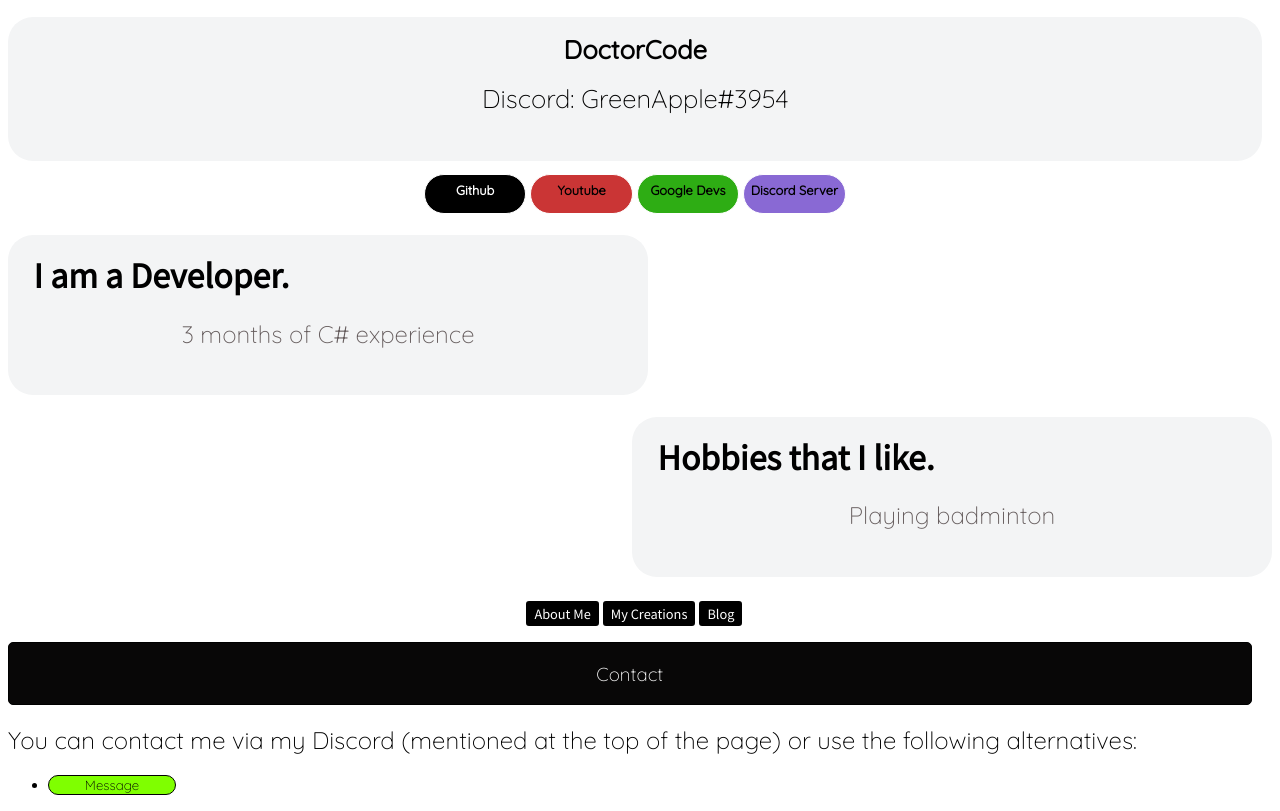
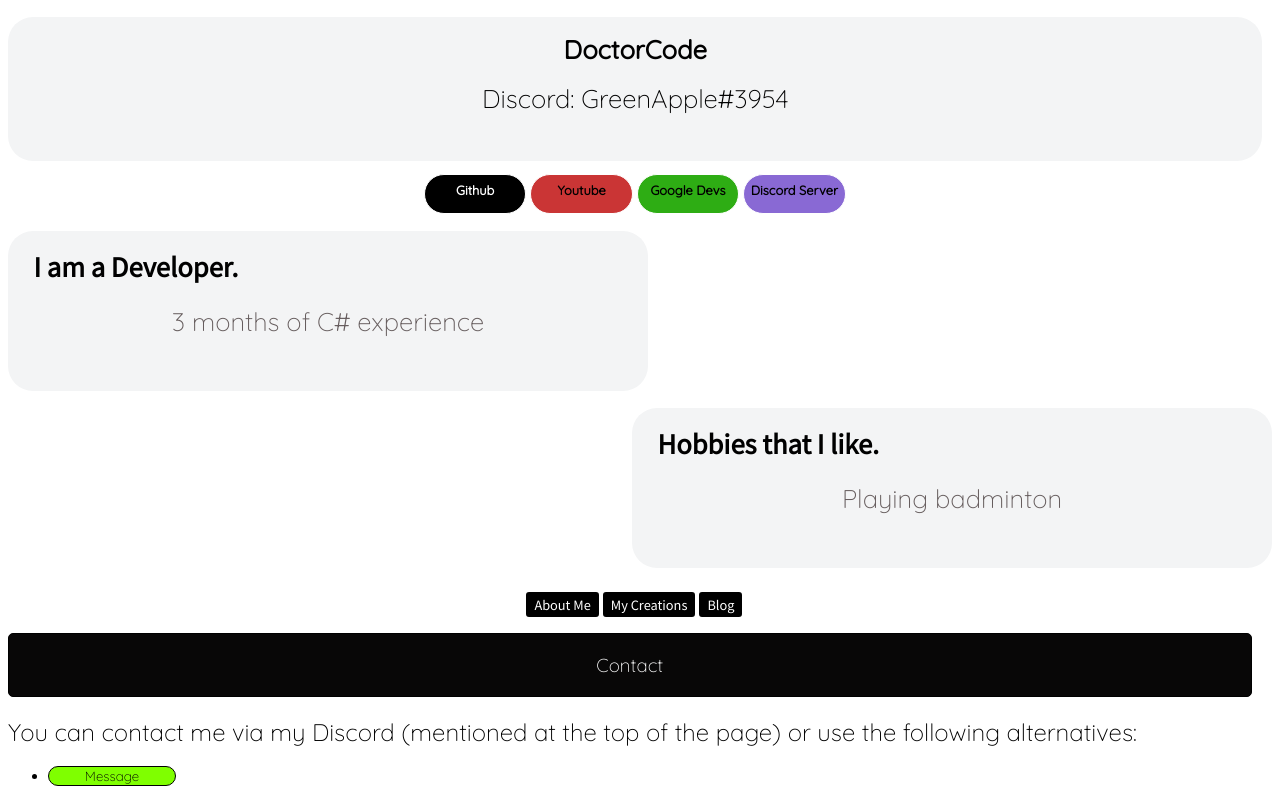
Before and after one commit to winproc/me.github.io, a plain HTML site: page index.html in a window 1280 px wide. Drawn offline with Linux system fonts and the light colour scheme.

Commit message:
Minor improvements

```diff
--- a/index.html
+++ b/index.html
@@ -126,16 +126,16 @@
             </button>
         </div>
         <div style="border: solid 1px outset;border-radius:25px;background-color:rgb(243, 244, 245);width: 50vw;height: 20vh;">
-            <h1 style="text-align:left;padding-left:2vw; padding-top: 2vh;font-family:Noto Sans JP;">I am a Developer.</h1>
-            <h2 style="text-align:center;font-family:Quicksand;font-weight:300;"><span class="anim"></span></h2>
+            <h1 style="font-size:2vw;text-align:left;padding-left:2vw; padding-top: 2vh;font-family:Noto Sans JP;">I am a Developer.</h1>
+            <h2 style="font-size:2vw;text-align:center;font-family:Quicksand;font-weight:300;"><span class="anim"></span></h2>
         </div>
         <div style="margin-left:auto;border: solid 1px outset;border-radius:25px;background-color:rgb(243, 244, 245);width: 50vw;height: 20vh;">
-            <h1 style="text-align:left;padding-left:2vw; padding-top: 2vh;font-family:Noto Sans JP;">Hobbies that I like.</h1>
-            <h2 style="text-align:center;font-family:Quicksand;font-weight:300;"><span id="anim2"></span></h2>
+            <h1 style="font-size:2vw;text-align:left;padding-left:2vw; padding-top: 2vh;font-family:Noto Sans JP;">Hobbies that I like.</h1>
+            <h2 style="font-size:2vw;text-align:center;font-family:Quicksand;font-weight:300;"><span id="anim2"></span></h2>
         </div>
         <button class="hover"style="margin-left:40.5vw;margin-top:3vh;display:inline-block;background-color:black;border-radius: 3px;color:white;font-size:1vw;font-family:Noto Sans JP">About Me</button>
         <button class="hover"style="display:inline-block;background-color:black;border-radius: 3px;color:white;font-size:1vw;font-family:Noto Sans JP">My Creations</button>
-        <button class="hover"style="display:inline-block;background-color:black;border-radius: 3px;color:white;font-size:1vw;font-family:Noto Sans JP">Blog</button>
+        <button class="hover"style="display:inline-block;background-color:black;border-radius: 3px;color:white;font-size:1vw;font-family:Noto Sans JP" onclick="location.href='https://doccoder.blogspot.com/'">Blog</button>
         <header style="background-color:rgb(8, 7, 7);border: 1px solid black;border-radius:5px;margin-top:2vh;width:97vw;">
             <h3 style="color:white;font-family:Quicksand;font-weight:300;" align="center">Contact</h3>
         </header>
```
